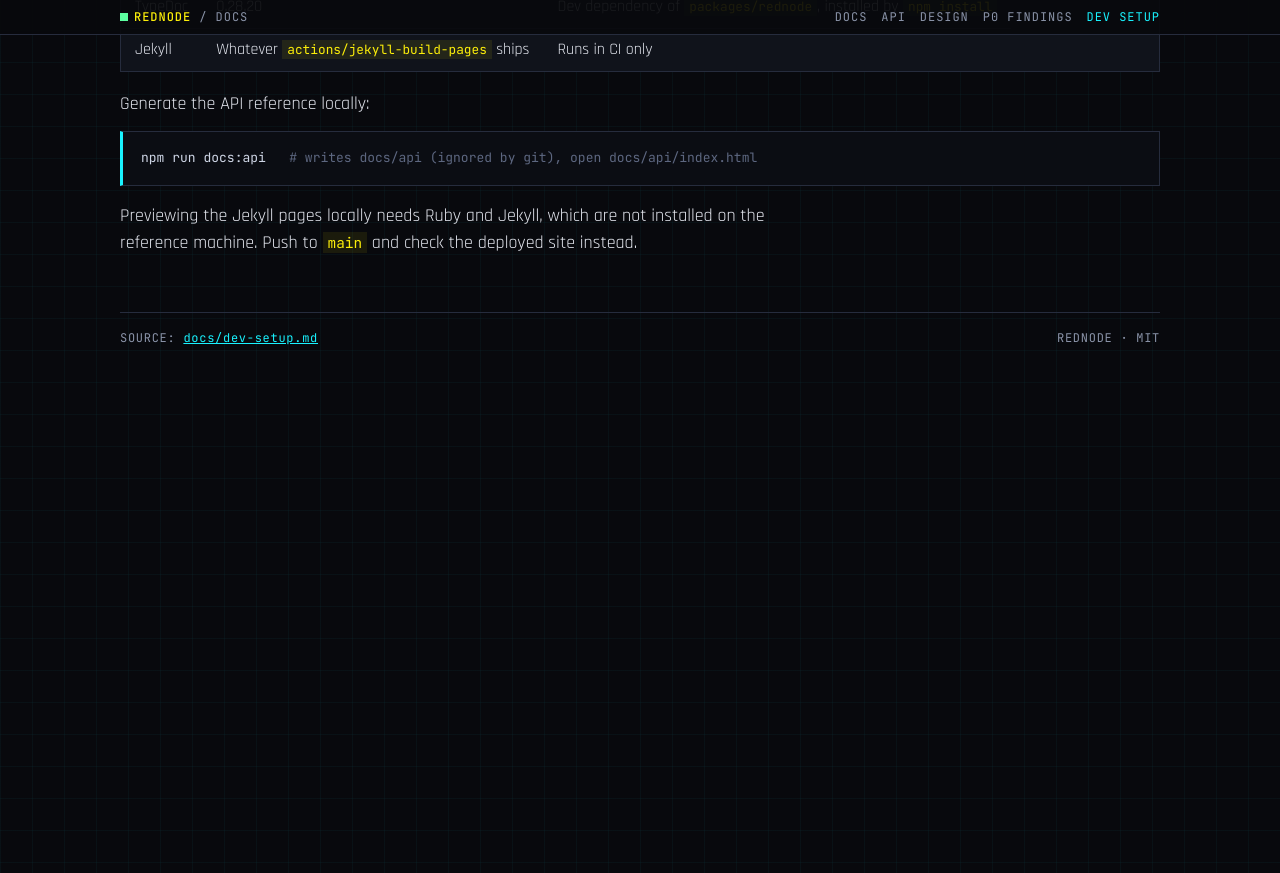
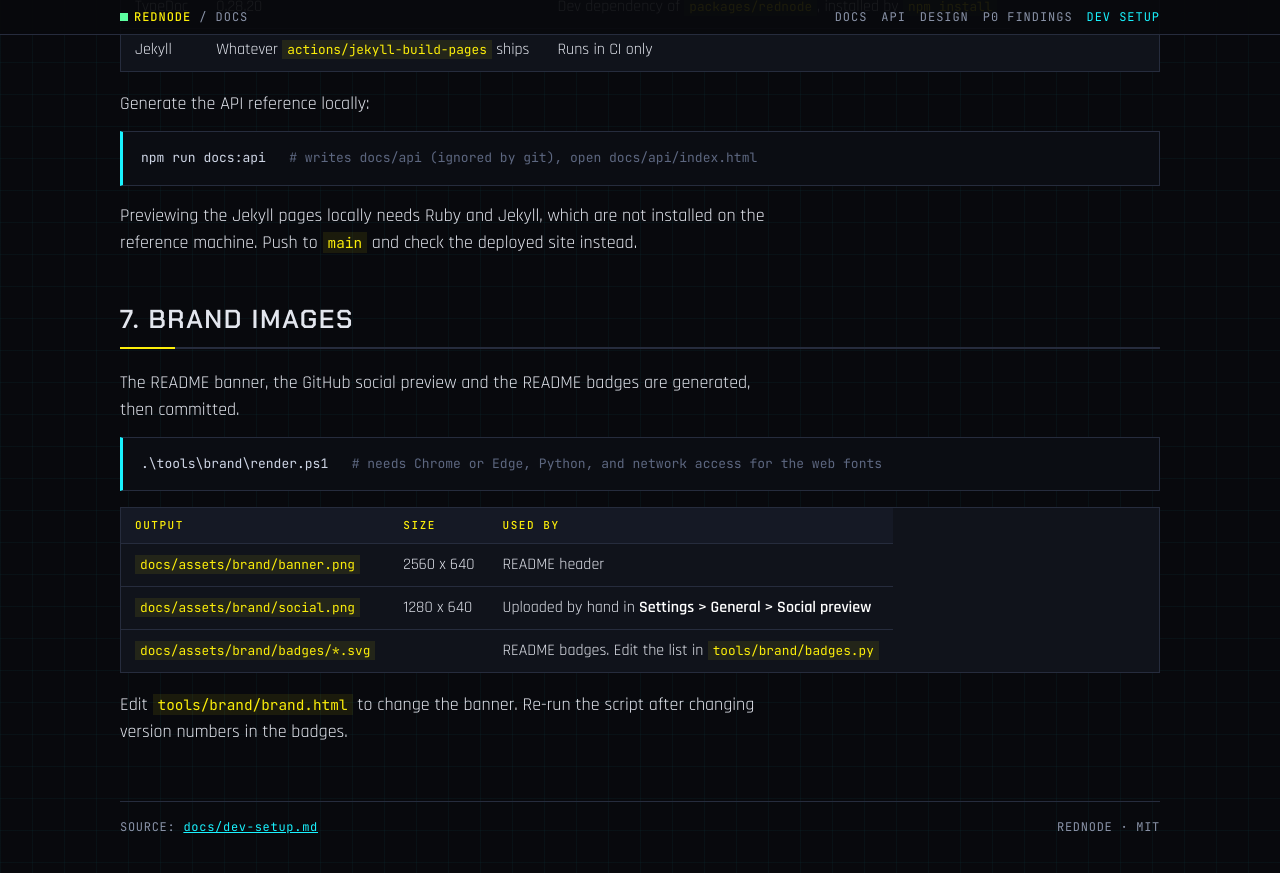
Before and after one commit to CyberbuildsAI/REDnode, a Jekyll site: the page built from docs/dev-setup.md, in a window 1280 px wide and 900 px high, scrolled down 3842 px. Shown: the top 873 px of the window. Built offline with Jekyll 4.4.1, drawn with Linux system fonts in a browser that asks for light colours; our own code applies the rules of GitHub Pages for plain Markdown files; before the commit the page ends 4253 px from its top, so only the background shows below that.

Commit message:
Document how to regenerate the brand images
Co-Authored-By: Claude Opus 5.5 <noreply@anthropic.com>
Claude-Session: https://claude.ai/code/session_01QkNW84wQneonKhZEnY9Ci9

````diff
--- a/docs/dev-setup.md
+++ b/docs/dev-setup.md
@@ -125,3 +125,19 @@ npm run docs:api   # writes docs/api (ignored by git), open docs/api/index.html
 ```
 
 Previewing the Jekyll pages locally needs Ruby and Jekyll, which are not installed on the reference machine. Push to `main` and check the deployed site instead.
+
+## 7. Brand images
+
+The README banner, the GitHub social preview and the README badges are generated, then committed.
+
+```powershell
+.\tools\brand\render.ps1   # needs Chrome or Edge, Python, and network access for the web fonts
+```
+
+| Output | Size | Used by |
+|---|---|---|
+| `docs/assets/brand/banner.png` | 2560 x 640 | README header |
+| `docs/assets/brand/social.png` | 1280 x 640 | Uploaded by hand in **Settings > General > Social preview** |
+| `docs/assets/brand/badges/*.svg` | | README badges. Edit the list in `tools/brand/badges.py` |
+
+Edit `tools/brand/brand.html` to change the banner. Re-run the script after changing version numbers in the badges.
````
